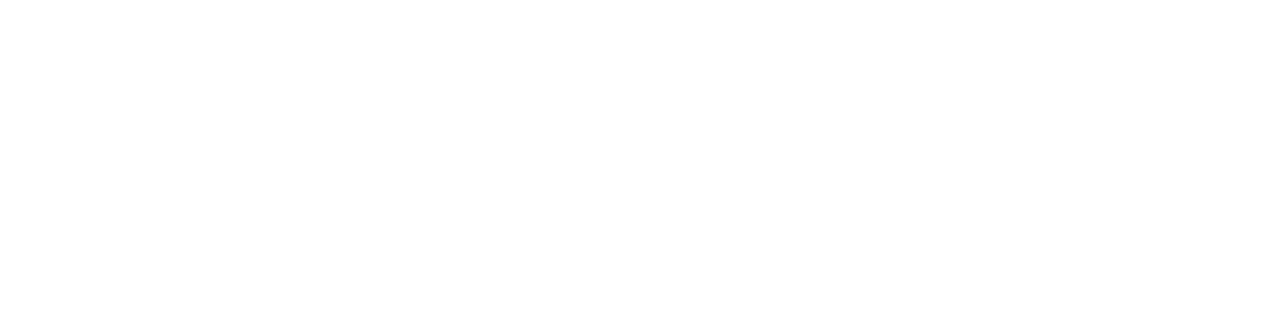
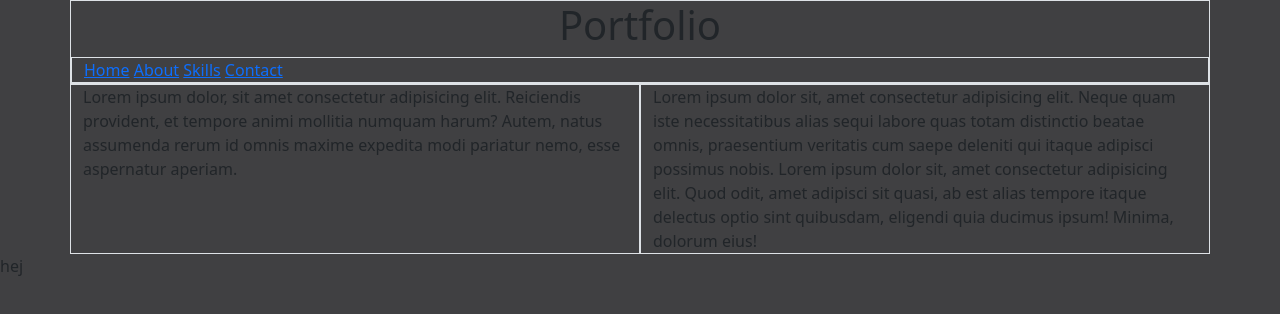
Before and after one commit to Stuuben/Portfolio, a plain HTML site: page index.html in a window 1280 px wide. Drawn offline with nearby package versions, Linux system fonts and the light colour scheme.

Commit message:
Börjat med layout och navbar

```diff
--- a/css/index.css
+++ b/css/index.css
@@ -0,0 +1,16 @@
+container {
+    background-color: #404042;
+    height: 100vh;
+
+}
+
+
+body {
+    background-color: #404042;
+    border-color: aqua;
+
+}
+
+section {
+    margin: 0;
+}
--- a/index.html
+++ b/index.html
@@ -4,9 +4,35 @@
     <meta charset="UTF-8">
     <meta http-equiv="X-UA-Compatible" content="IE=edge">
     <meta name="viewport" content="width=device-width, initial-scale=1.0">
-    <title>Document</title>
+    <title>Portfolio</title>
+    <!-- CSS only -->
+    <link href="https://cdn.jsdelivr.net/npm/bootstrap@5.2.1/dist/css/bootstrap.min.css" rel="stylesheet" integrity="sha384-iYQeCzEYFbKjA/T2uDLTpkwGzCiq6soy8tYaI1GyVh/UjpbCx/TYkiZhlZB6+fzT" crossorigin="anonymous">
+    <!-- JavaScript Bundle with Popper -->
+    <script src="https://cdn.jsdelivr.net/npm/bootstrap@5.2.1/dist/js/bootstrap.bundle.min.js" integrity="sha384-u1OknCvxWvY5kfmNBILK2hRnQC3Pr17a+RTT6rIHI7NnikvbZlHgTPOOmMi466C8" crossorigin="anonymous"></script>
+    <link href="/css/index.css" rel="stylesheet">
 </head>
 <body>
+   <main class="container">
+    <nav class="row border">
+        <article class="col-12 text-center">
+            <h1>Portfolio</h1>
+        </article>
+        <article class="col border">
+            <a href="Home">Home</a>
+            <a href="About">About</a>
+            <a href="Skills">Skills</a>
+            <a href="Contact">Contact</a>
+        </article>
 
+    </nav>
+
+    <section class="row">
+        <article class="col-12 col-md-6 col-lg-6 border"><p>Lorem ipsum dolor, sit amet consectetur adipisicing elit. Reiciendis provident, et tempore animi mollitia numquam harum? Autem, natus assumenda rerum id omnis maxime expedita modi pariatur nemo, esse aspernatur aperiam.</p></article>
+        <article class="col-12 col-md-6 col-lg-6 border">Lorem ipsum dolor sit, amet consectetur adipisicing elit. Neque quam iste necessitatibus alias sequi labore quas totam distinctio beatae omnis, praesentium veritatis cum saepe deleniti qui itaque adipisci possimus nobis. Lorem ipsum dolor sit, amet consectetur adipisicing elit. Quod odit, amet adipisci sit quasi, ab est alias tempore itaque delectus optio sint quibusdam, eligendi quia ducimus ipsum! Minima, dolorum eius!</article>
+    </section>
+
+
+   </main>
+   <p>hej</p>
 </body>
 </html>
```
